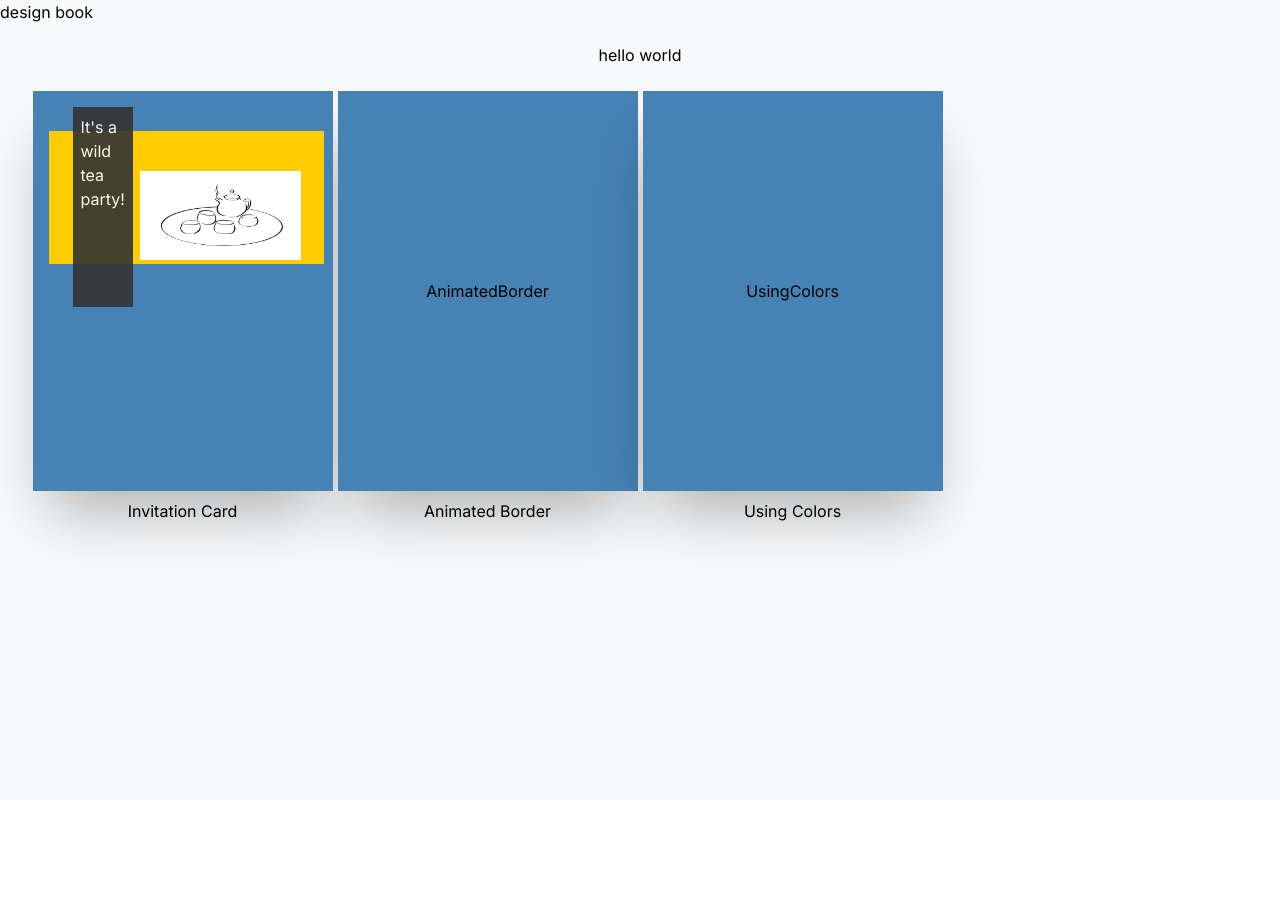
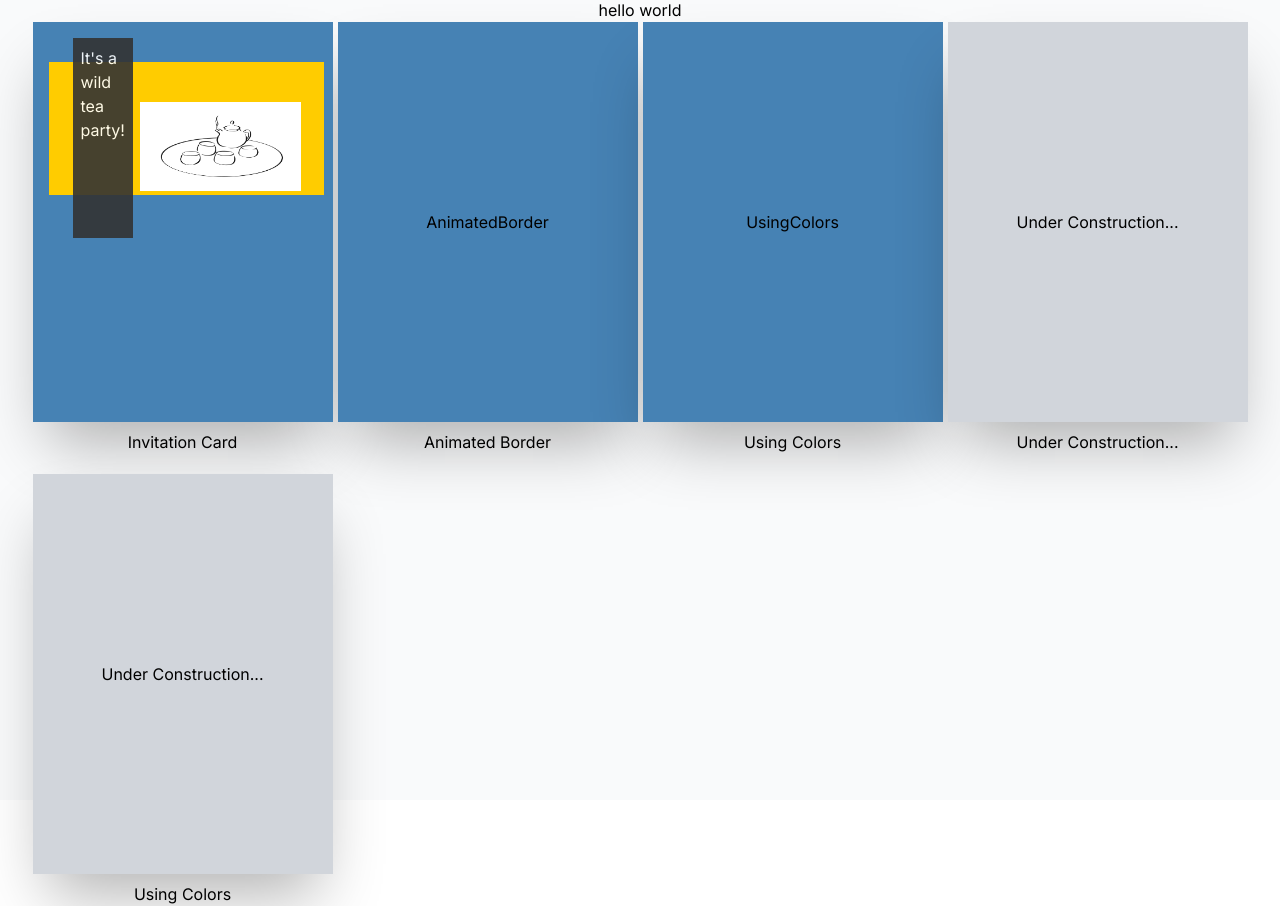
Before and after one commit to khiz125/design-book, a Next.js app: page / in a window 1280 px wide. Before the commit the page ends 800 px from the top, so only its background shows below. Built offline with nearby package versions, Linux system fonts and the light colour scheme.

Commit message:
modified import & export components, add under construction component

```diff
--- a/src/app/components/constants/contents.tsx
+++ b/src/app/components/constants/contents.tsx
@@ -1,7 +1,8 @@
 import React from 'react';
-import { InvitationCard } from "@/app/designbook/[id]/InvitationCard";
-import { AnimatedBorder } from "@/app/designbook/[id]/AnimatedBorder";
-import { UsingColors } from "@/app/designbook/[id]/UsingColors";
+import InvitationCard from "@/app/designbook/[id]/InvitationCard";
+import AnimatedBorder from "@/app/designbook/[id]/AnimatedBorder";
+import UsingColors from "@/app/designbook/[id]/UsingColors";
+import UnderConstruction from '@/app/designbook/[id]/UnderConstruction';
 
 interface PageContents {
   id: string;
@@ -13,4 +14,6 @@ export const PAGE_CONTENTS:PageContents[] = [
 	{ id: "invitation-card", title: "Invitation Card", component: <InvitationCard /> },
 	{ id: "animated-border", title: "Animated Border", component: <AnimatedBorder /> },
 	{ id: "using-colors", title: "Using Colors", component: <UsingColors /> },
+  { id: "under-construction", title: "Under Construction...", component: <UnderConstruction /> },
+  { id: "using-colors", title: "Using Colors", component: <UnderConstruction /> },
 ];
--- a/src/app/designbook/[id]/AnimatedBorder.tsx
+++ b/src/app/designbook/[id]/AnimatedBorder.tsx
@@ -1,9 +1,11 @@
 import React from 'react'
 
-export const AnimatedBorder = () => {
+const AnimatedBorder = () => {
   return (
     <div className='flex justify-center items-center bg-[#4682B4] w-full h-full'>
       AnimatedBorder
     </div>
   )
 }
+
+export default AnimatedBorder;
--- a/src/app/designbook/[id]/InvitationCard.tsx
+++ b/src/app/designbook/[id]/InvitationCard.tsx
@@ -1,7 +1,7 @@
 import React from "react";
 import Image from "next/image";
 
-export const InvitationCard = () => {
+const InvitationCard = () => {
   return (
     <section className="relative bg-[#4682B4] w-full h-full">
       <div className="absolute top-10 left-4 bg-[#FFCC00] w-11/12 h-1/3">
@@ -22,3 +22,5 @@ export const InvitationCard = () => {
     </section>
   )
 }
+
+export default InvitationCard;
--- /dev/null
+++ b/src/app/designbook/[id]/UnderConstruction.tsx
@@ -0,0 +1,9 @@
+import React from 'react'
+
+const UnderConstruction = () => {
+  return (
+    <div className='flex justify-center items-center bg-gray-300 h-full'>Under Construction...</div>
+  )
+}
+
+export default UnderConstruction;
--- a/src/app/designbook/[id]/UsingColors.tsx
+++ b/src/app/designbook/[id]/UsingColors.tsx
@@ -1,9 +1,11 @@
 import React from 'react'
 
-export const UsingColors = () => {
+const UsingColors = () => {
   return (
     <div className='flex justify-center items-center bg-[#4682B4] w-full h-full'>
       UsingColors
     </div>
   )
 }
+
+export default UsingColors;
--- a/src/app/designbook/[id]/page.tsx
+++ b/src/app/designbook/[id]/page.tsx
@@ -1,7 +1,8 @@
 import React, { FC } from 'react';
-import { InvitationCard } from './InvitationCard';
-import { AnimatedBorder } from './AnimatedBorder';
-import { UsingColors } from './UsingColors';
+import InvitationCard from './InvitationCard';
+import AnimatedBorder from './AnimatedBorder';
+import UsingColors from './UsingColors';
+import UnderConstruction from './UnderConstruction';
 
 type PageProps = {
   params: { id: string };
@@ -30,6 +31,11 @@ const Page: FC<PageProps> = ({ params }) => {
         <UsingColors />
       );
       break;
+      case 'under-construction':
+        content = (
+          <UnderConstruction />
+        );
+        break;
     default:
       content = (
         <div className='flex items-center justify-center'>
```
